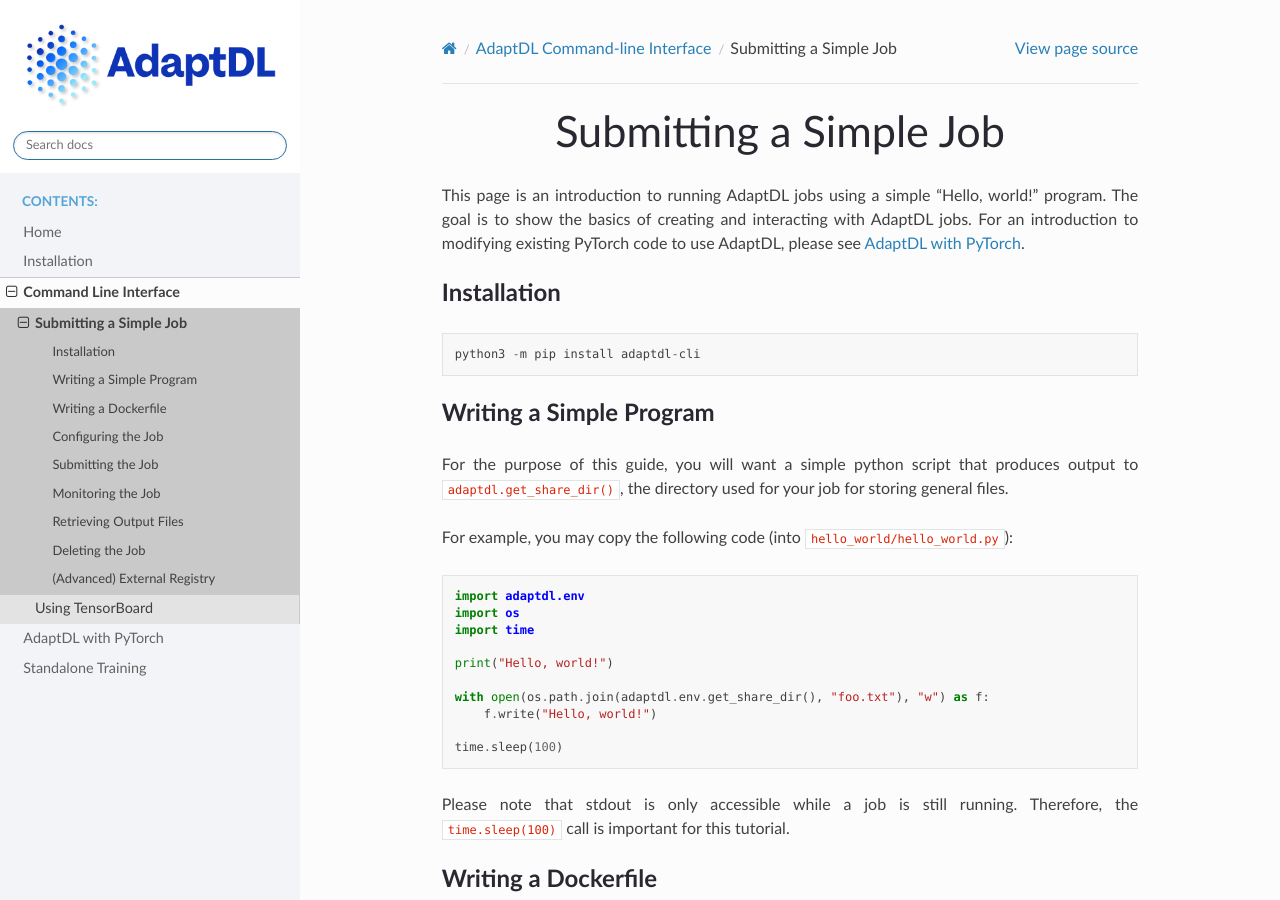
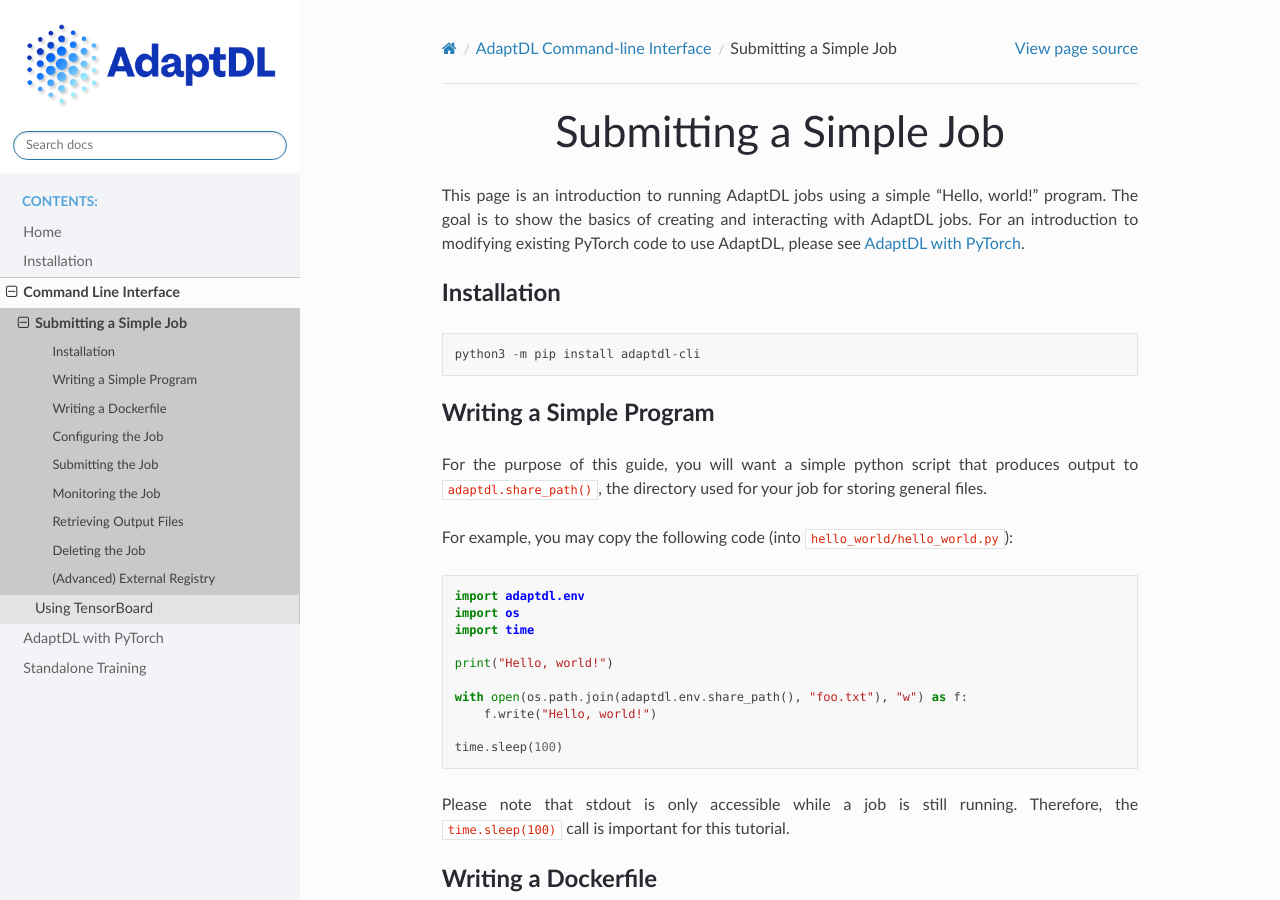
Before and after one commit to petuum/adaptdl, a Sphinx documentation site: the page built from docs/commandline/simple-job.rst, in a window 1280 px wide and 900 px high. Built offline with Sphinx 7.4.7 and the Read the Docs theme 2.0.0, drawn with Linux system fonts in a browser that asks for light colours; pages that are not in the unit, such as notebooks, are missing from menus.

Commit message:
update doc

```diff
--- a/docs/commandline/simple-job.rst
+++ b/docs/commandline/simple-job.rst
@@ -17,7 +17,7 @@
 ------------------------
 
 For the purpose of this guide, you will want a simple python script that
-produces output to ``adaptdl.get_share_dir()``, the directory used for
+produces output to ``adaptdl.share_path()``, the directory used for
 your job for storing general files.
 
 For example, you may copy the following code (into ``hello_world/hello_world.py``):
@@ -30,7 +30,7 @@
 
    print("Hello, world!")
 
-   with open(os.path.join(adaptdl.env.get_share_dir(), "foo.txt"), "w") as f:
+   with open(os.path.join(adaptdl.env.share_path(), "foo.txt"), "w") as f:
        f.write("Hello, world!")
 
    time.sleep(100)
```
